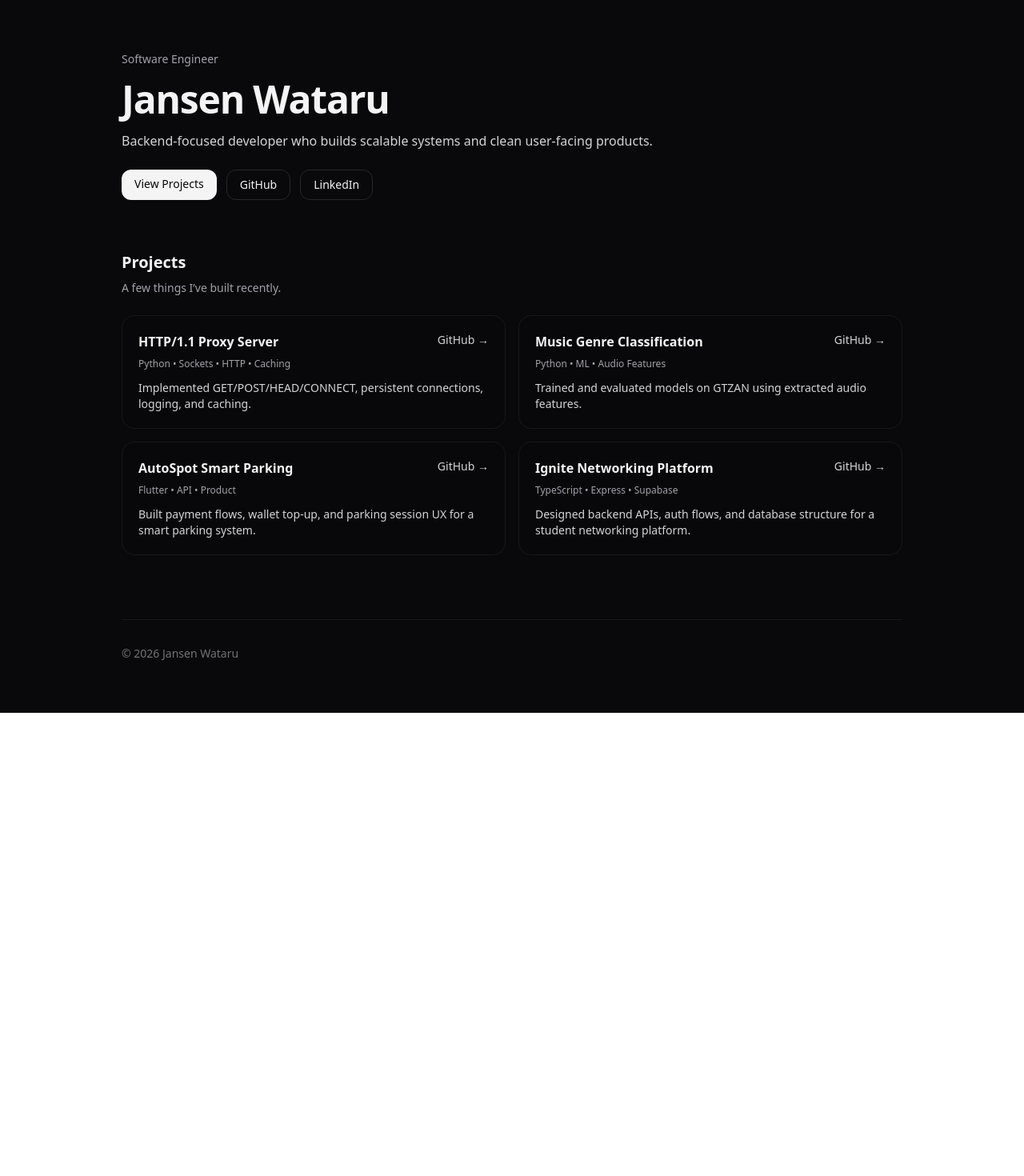
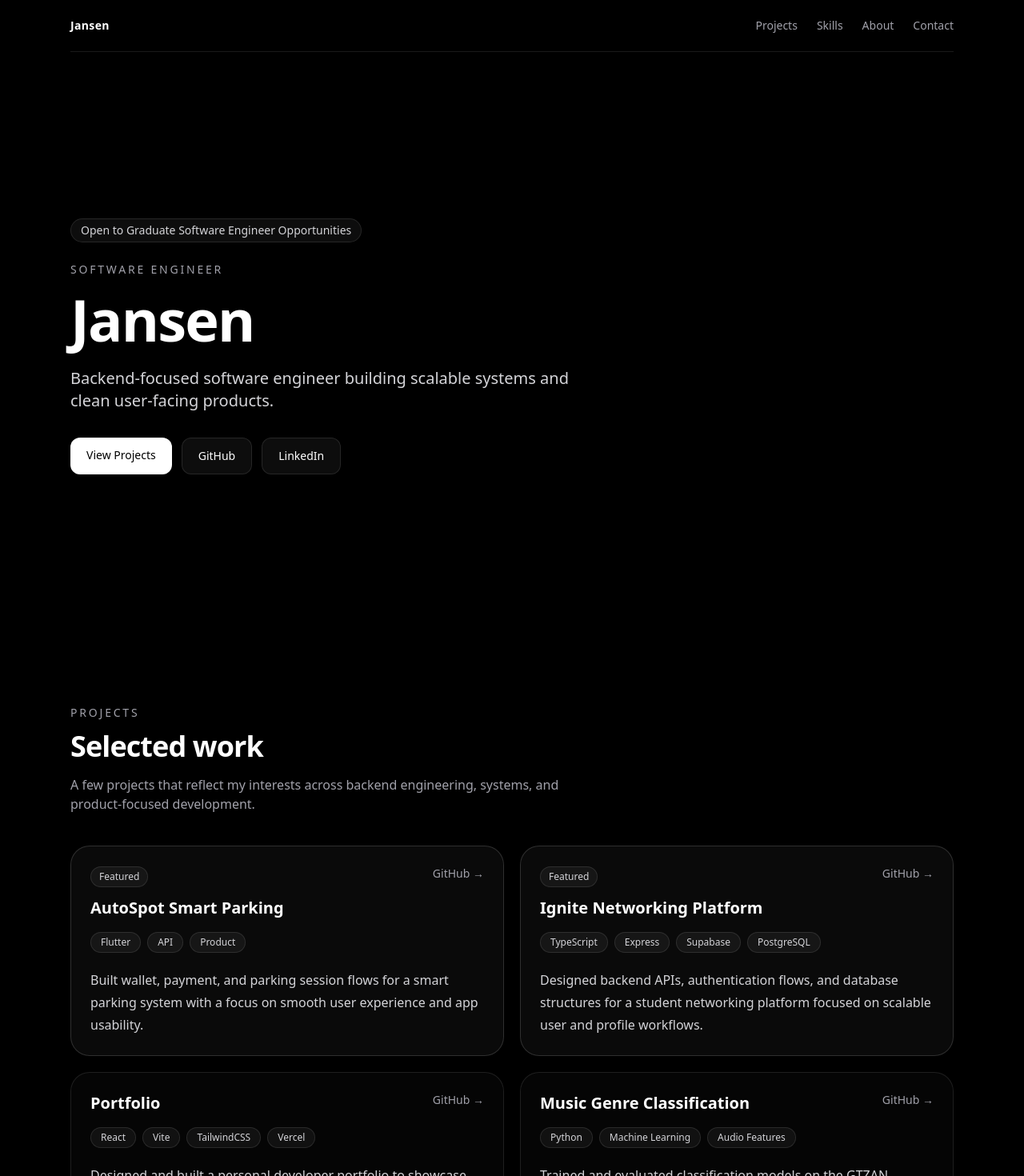
Before and after one commit to watarukeema/portfolio, a React (Vite) app: page / in a window 1280 px wide. Shown: the top 1470 px of the page at 80% size. Before the commit the page ends 891 px from the top, so only its background shows below. Built offline with nearby package versions, Linux system fonts and the light colour scheme.

Commit message:
feat: improve portfolio layout and add portfolio project

```diff
--- a/src/App.jsx
+++ b/src/App.jsx
@@ -1,104 +1,303 @@
 export default function App() {
+  const projects = [
+    {
+      title: "AutoSpot Smart Parking",
+      tags: ["Flutter", "API", "Product"],
+      desc: "Built wallet, payment, and parking session flows for a smart parking system with a focus on smooth user experience and app usability.",
+      github: "https://github.com/watarukeema/Capstone-Project--Autospot---Smart-vehicle-Parking-Management-System",
+      featured: true,
+    },
+    {
+      title: "Ignite Networking Platform",
+      tags: ["TypeScript", "Express", "Supabase", "PostgreSQL"],
+      desc: "Designed backend APIs, authentication flows, and database structures for a student networking platform focused on scalable user and profile workflows.",
+      github: "https://github.com/watarukeema/ignite",
+      featured: true,
+    },
+    {
+      title: "Portfolio",
+      tags: ["React", "Vite", "TailwindCSS", "Vercel"],
+      desc: "Designed and built a personal developer portfolio to showcase projects, skills, and technical work. Built with React and TailwindCSS with a focus on clean UI, responsive design, and fast deployment using Vercel.",
+      github: "https://github.com/watarukeema/portfolio",
+    },
+    {
+      title: "Music Genre Classification",
+      tags: ["Python", "Machine Learning", "Audio Features"],
+      desc: "Trained and evaluated classification models on the GTZAN dataset using extracted audio features for music genre prediction.",
+      github: "https://github.com/watarukeema/EtherealEcho",
+    },
+    {
+      title: "HTTP/1.1 Proxy Server",
+      tags: ["Python", "Sockets", "HTTP", "Caching"],
+      desc: "Built a multi-threaded HTTP/1.1 proxy server supporting GET, POST, HEAD, and CONNECT with persistent connections, structured logging, and caching.",
+      github: "https://github.com/watarukeema/py-mini-http-proxy",
+    },
+  ];
+
+  const skills = {
+    Languages: ["Python", "TypeScript", "Java", "SQL", "Rust"],
+    Frameworks: ["React", "Flutter", "Express.js", "Supabase"],
+    Tools: ["Git", "Docker", "PostgreSQL", "Linux", "Vercel"],
+  };
+
   return (
-    <div className="min-h-screen bg-zinc-950 text-zinc-100">
-      <div className="mx-auto max-w-5xl px-6 py-16">
-        {/* HERO */}
-        <header className="space-y-4">
-          <p className="text-sm text-zinc-400">Software Engineer</p>
-          <h1 className="text-4xl font-semibold tracking-tight sm:text-5xl">
-            Jansen Wataru
-          </h1>
-          <p className="max-w-2xl text-zinc-300">
-            Backend-focused developer who builds scalable systems and clean
-            user-facing products.
+    <div className="min-h-screen bg-black text-white antialiased">
+      <div className="fixed inset-0 -z-10">
+        <div className="absolute left-1/2 top-0 h-[28rem] w-[28rem] -translate-x-1/2 rounded-full bg-white/5 blur-3xl" />
+        <div className="absolute inset-0 bg-[radial-gradient(circle_at_top,rgba(255,255,255,0.08),transparent_35%)]" />
+      </div>
+
+      <div className="mx-auto max-w-6xl px-6">
+        <header className="sticky top-0 z-50 border-b border-white/10 bg-black/70 backdrop-blur">
+          <nav className="mx-auto flex h-16 max-w-6xl items-center justify-between">
+            <a href="#home" className="text-sm font-semibold tracking-wide text-white">
+              Jansen
+            </a>
+
+            <div className="hidden items-center gap-6 text-sm text-zinc-400 md:flex">
+              <a href="#projects" className="transition hover:text-white">
+                Projects
+              </a>
+              <a href="#skills" className="transition hover:text-white">
+                Skills
+              </a>
+              <a href="#about" className="transition hover:text-white">
+                About
+              </a>
+              <a href="#contact" className="transition hover:text-white">
+                Contact
+              </a>
+            </div>
+          </nav>
+        </header>
+
+        <main>
+          <section
+            id="home"
+            className="flex min-h-[calc(100vh-4rem)] items-center py-20"
+          >
+            <div className="max-w-3xl">
+              <div className="mb-6 inline-flex items-center rounded-full border border-white/10 bg-white/5 px-3 py-1 text-sm text-zinc-300">
+                Open to Graduate Software Engineer Opportunities
+              </div>
+
+              <p className="mb-4 text-sm font-medium uppercase tracking-[0.2em] text-zinc-400">
+                Software Engineer
               </p>
 
-          <div className="flex flex-wrap gap-3 pt-2">
+              <h1 className="text-5xl font-semibold tracking-tight text-white sm:text-6xl md:text-7xl">
+                Jansen
+              </h1>
+
+              <p className="mt-6 max-w-2xl text-lg leading-8 text-zinc-300 sm:text-xl">
+                Backend-focused software engineer building scalable systems and
+                clean user-facing products.
+              </p>
+
+              <div className="mt-8 flex flex-wrap gap-3">
                 <a
-              className="rounded-xl bg-zinc-100 px-4 py-2 text-sm font-medium text-zinc-950 hover:bg-white"
                   href="#projects"
+                  className="rounded-xl bg-white px-5 py-3 text-sm font-medium text-black transition hover:bg-zinc-200"
                 >
                   View Projects
                 </a>
                 <a
-              className="rounded-xl border border-zinc-800 px-4 py-2 text-sm font-medium text-zinc-100 hover:border-zinc-600"
                   href="https://github.com/watarukeema"
                   target="_blank"
                   rel="noreferrer"
+                  className="rounded-xl border border-white/10 bg-white/5 px-5 py-3 text-sm font-medium text-white transition hover:border-white/20 hover:bg-white/10"
                 >
                   GitHub
                 </a>
                 <a
-              className="rounded-xl border border-zinc-800 px-4 py-2 text-sm font-medium text-zinc-100 hover:border-zinc-600"
-              href="https://linkedin.com/in/jansen-536150366"
+                  href="https://www.linkedin.com/"
                   target="_blank"
                   rel="noreferrer"
+                  className="rounded-xl border border-white/10 bg-white/5 px-5 py-3 text-sm font-medium text-white transition hover:border-white/20 hover:bg-white/10"
                 >
                   LinkedIn
                 </a>
               </div>
-        </header>
-
-        {/* PROJECTS */}
-        <section id="projects" className="mt-16">
-          <h2 className="text-xl font-semibold">Projects</h2>
-          <p className="mt-2 text-sm text-zinc-400">
-            A few things I’ve built recently.
-          </p>
-
-          <div className="mt-6 grid gap-4 sm:grid-cols-2">
-            <ProjectCard
-              title="HTTP/1.1 Proxy Server"
-              tags="Python • Sockets • HTTP • Caching"
-              desc="Implemented GET/POST/HEAD/CONNECT, persistent connections, logging, and caching."
-              github="https://github.com/watarukeema/py-mini-http-proxy"
-            />
-            <ProjectCard
-              title="Music Genre Classification"
-              tags="Python • ML • Audio Features"
-              desc="Trained and evaluated models on GTZAN using extracted audio features."
-              github="https://github.com/watarukeema/EtherealEcho"
-            />
-            <ProjectCard
-              title="AutoSpot Smart Parking"
-              tags="Flutter • API • Product"
-              desc="Built payment flows, wallet top-up, and parking session UX for a smart parking system."
-              github="https://github.com/watarukeema/Capstone-Project--Autospot---Smart-vehicle-Parking-Management-System"
-            />
-            <ProjectCard
-              title="Ignite Networking Platform"
-              tags="TypeScript • Express • Supabase"
-              desc="Designed backend APIs, auth flows, and database structure for a student networking platform."
-              github="https://github.com/watarukeema/ignite"
-            />
             </div>
           </section>
 
-        {/* FOOTER */}
-        <footer className="mt-20 border-t border-zinc-900 pt-8 text-sm text-zinc-500">
-          © {new Date().getFullYear()} Jansen Wataru
+          <section id="projects" className="scroll-mt-24 py-20">
+            <div className="max-w-2xl">
+              <p className="text-sm font-medium uppercase tracking-[0.2em] text-zinc-400">
+                Projects
+              </p>
+              <h2 className="mt-3 text-3xl font-semibold tracking-tight sm:text-4xl">
+                Selected work
+              </h2>
+              <p className="mt-4 text-zinc-400">
+                A few projects that reflect my interests across backend
+                engineering, systems, and product-focused development.
+              </p>
+            </div>
+
+            <div className="mt-10 grid gap-5 md:grid-cols-2">
+              {projects.map((project) => (
+                <ProjectCard key={project.title} project={project} />
+              ))}
+            </div>
+          </section>
+
+          <section id="skills" className="scroll-mt-24 py-20">
+            <div className="max-w-2xl">
+              <p className="text-sm font-medium uppercase tracking-[0.2em] text-zinc-400">
+                Skills
+              </p>
+              <h2 className="mt-3 text-3xl font-semibold tracking-tight sm:text-4xl">
+                Tools I work with
+              </h2>
+            </div>
+
+            <div className="mt-10 grid gap-5 md:grid-cols-3">
+              {Object.entries(skills).map(([category, items]) => (
+                <div
+                  key={category}
+                  className="rounded-2xl border border-white/10 bg-white/[0.03] p-6"
+                >
+                  <h3 className="text-lg font-semibold text-white">{category}</h3>
+                  <div className="mt-4 flex flex-wrap gap-2">
+                    {items.map((item) => (
+                      <span
+                        key={item}
+                        className="rounded-full border border-white/10 bg-white/5 px-3 py-1 text-sm text-zinc-300"
+                      >
+                        {item}
+                      </span>
+                    ))}
+                  </div>
+                </div>
+              ))}
+            </div>
+          </section>
+
+          <section id="about" className="scroll-mt-24 py-20">
+            <div className="grid gap-10 md:grid-cols-[1fr_1.2fr] md:items-start">
+              <div>
+                <p className="text-sm font-medium uppercase tracking-[0.2em] text-zinc-400">
+                  About
+                </p>
+                <h2 className="mt-3 text-3xl font-semibold tracking-tight sm:text-4xl">
+                  A little about me
+                </h2>
+              </div>
+
+              <div className="space-y-5 text-zinc-300 leading-8">
+                <p>
+                  I’m Jansen, a software engineer with a strong interest in
+                  backend systems, scalable application design, and building
+                  products that are both technically sound and pleasant to use.
+                </p>
+                <p>
+                  My work spans projects in networking, machine learning,
+                  full-stack development, and mobile application workflows. I
+                  enjoy turning technical ideas into practical, well-structured
+                  solutions.
+                </p>
+                <p>
+                  Right now, I’m especially interested in graduate software
+                  engineering opportunities where I can grow as an engineer and
+                  contribute to meaningful products.
+                </p>
+              </div>
+            </div>
+          </section>
+
+          <section id="contact" className="scroll-mt-24 py-20">
+            <div className="rounded-3xl border border-white/10 bg-white/[0.03] p-8 sm:p-10">
+              <p className="text-sm font-medium uppercase tracking-[0.2em] text-zinc-400">
+                Contact
+              </p>
+              <h2 className="mt-3 text-3xl font-semibold tracking-tight sm:text-4xl">
+                Let’s connect
+              </h2>
+              <p className="mt-4 max-w-2xl text-zinc-400">
+                I’m currently open to graduate software engineering
+                opportunities, collaborations, and conversations about building
+                thoughtful products and systems.
+              </p>
+
+              <div className="mt-8 flex flex-wrap gap-3">
+                <a
+                  href="mailto:jansen.jans.wk@gmail.com"
+                  className="rounded-xl bg-white px-5 py-3 text-sm font-medium text-black transition hover:bg-zinc-200"
+                >
+                  Email Me
+                </a>
+                <a
+                  href="https://github.com/watarukeema"
+                  target="_blank"
+                  rel="noreferrer"
+                  className="rounded-xl border border-white/10 bg-white/5 px-5 py-3 text-sm font-medium text-white transition hover:border-white/20 hover:bg-white/10"
+                >
+                  GitHub
+                </a>
+                <a
+                  href="https://www.linkedin.com/in/jansen-536150366/"
+                  target="_blank"
+                  rel="noreferrer"
+                  className="rounded-xl border border-white/10 bg-white/5 px-5 py-3 text-sm font-medium text-white transition hover:border-white/20 hover:bg-white/10"
+                >
+                  LinkedIn
+                </a>
+              </div>
+            </div>
+          </section>
+        </main>
+
+        <footer className="border-t border-white/10 py-8 text-sm text-zinc-500">
+          © {new Date().getFullYear()} Jansen. Built with React, Vite, Tailwind,
+          and deployed on Vercel.
         </footer>
       </div>
     </div>
   );
 }
 
-function ProjectCard({ title, tags, desc, github }) {
+function ProjectCard({ project }) {
   return (
-    <div className="rounded-2xl border border-zinc-900 bg-zinc-950/50 p-5 hover:border-zinc-700">
-      <div className="flex items-start justify-between gap-3">
-        <h3 className="text-base font-semibold">{title}</h3>
+    <div
+      className={`group rounded-3xl border p-6 transition duration-300 hover:-translate-y-1 hover:border-white/20 hover:bg-white/[0.05] ${
+        project.featured
+          ? "border-white/15 bg-white/[0.04]"
+          : "border-white/10 bg-white/[0.02]"
+      }`}
+    >
+      <div className="flex items-start justify-between gap-4">
+        <div>
+          {project.featured && (
+            <span className="mb-3 inline-flex rounded-full border border-white/10 bg-white/5 px-2.5 py-1 text-xs text-zinc-300">
+              Featured
+            </span>
+          )}
+          <h3 className="text-xl font-semibold text-white">{project.title}</h3>
+        </div>
+
         <a
-          className="text-sm text-zinc-300 hover:text-white"
-          href={github}
+          href={project.github}
           target="_blank"
           rel="noreferrer"
+          className="shrink-0 text-sm text-zinc-400 transition group-hover:text-white"
         >
           GitHub →
         </a>
       </div>
-      <p className="mt-2 text-xs text-zinc-400">{tags}</p>
-      <p className="mt-3 text-sm text-zinc-300">{desc}</p>
+
+      <div className="mt-4 flex flex-wrap gap-2">
+        {project.tags.map((tag) => (
+          <span
+            key={tag}
+            className="rounded-full border border-white/10 bg-white/5 px-3 py-1 text-xs text-zinc-300"
+          >
+            {tag}
+          </span>
+        ))}
+      </div>
+
+      <p className="mt-5 leading-7 text-zinc-300">{project.desc}</p>
     </div>
   );
 }
--- a/src/index.css
+++ b/src/index.css
@@ -1,3 +1,7 @@
 @tailwind base;
 @tailwind components;
 @tailwind utilities;
+
+html {
+  scroll-behavior: smooth;
+}
```
Lines whose indentation alone changed are shown as unchanged.
